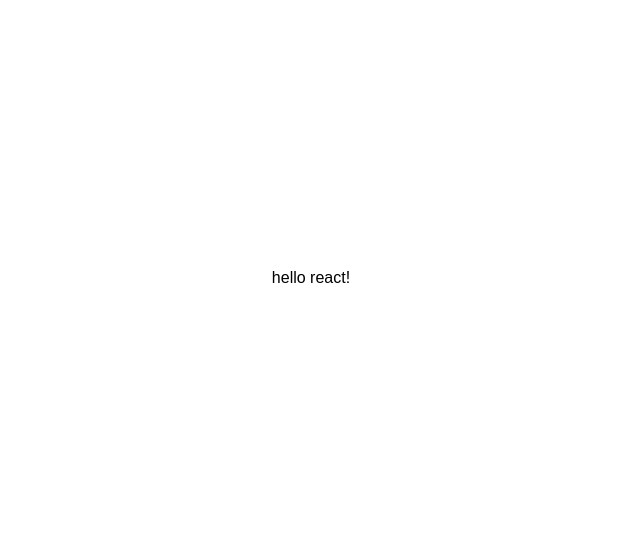
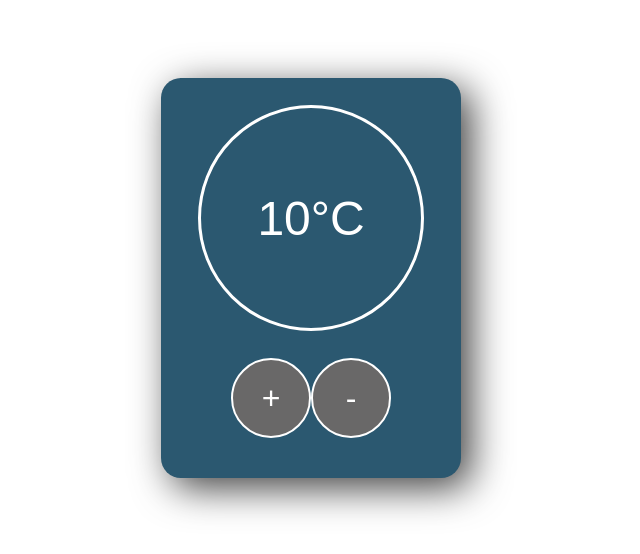
Before and after one commit to aneerfidalgo/temperature-control-app, a React (Create React App) app: page / in a window 1280 px wide. Shown: the part 130-684 px from the top of the page, without its empty margins (329-969 px from the left). Built offline with nearby package versions, Linux system fonts and the light colour scheme.

Commit message:
implement classnames and buttons

```diff
--- a/src/App.js
+++ b/src/App.js
@@ -1,7 +1,16 @@
 import React from "react";
 
 const App = () => {
-  return <div> hello react! </div>;
+  return (
+    <div className="app-container">
+      <div className="temperature-display-container">
+        <div className="temperature-display">10°C </div>
+      </div>
+      <div className="button-container"></div>
+      <button>+</button>
+      <button>-</button>
+    </div>
+  );
 };
 
 export default App;
--- a/src/index.js
+++ b/src/index.js
@@ -2,7 +2,6 @@
 import ReactDOM from "react-dom/client";
 import "./index.css";
 import App from "./App";
-import reportWebVitals from "./reportWebVitals";
 
 const root = ReactDOM.createRoot(document.getElementById("root"));
 root.render(
@@ -14,4 +13,3 @@
 // If you want to start measuring performance in your app, pass a function
 // to log results (for example: reportWebVitals(console.log))
 // or send to an analytics endpoint. Learn more: https://bit.ly/CRA-vitals
-reportWebVitals();
--- a/src/reportWebVitals.js
+++ /dev/null
@@ -1,13 +0,0 @@
-const reportWebVitals = onPerfEntry => {
-  if (onPerfEntry && onPerfEntry instanceof Function) {
-    import('web-vitals').then(({ getCLS, getFID, getFCP, getLCP, getTTFB }) => {
-      getCLS(onPerfEntry);
-      getFID(onPerfEntry);
-      getFCP(onPerfEntry);
-      getLCP(onPerfEntry);
-      getTTFB(onPerfEntry);
-    });
-  }
-};
-
-export default reportWebVitals;
```
